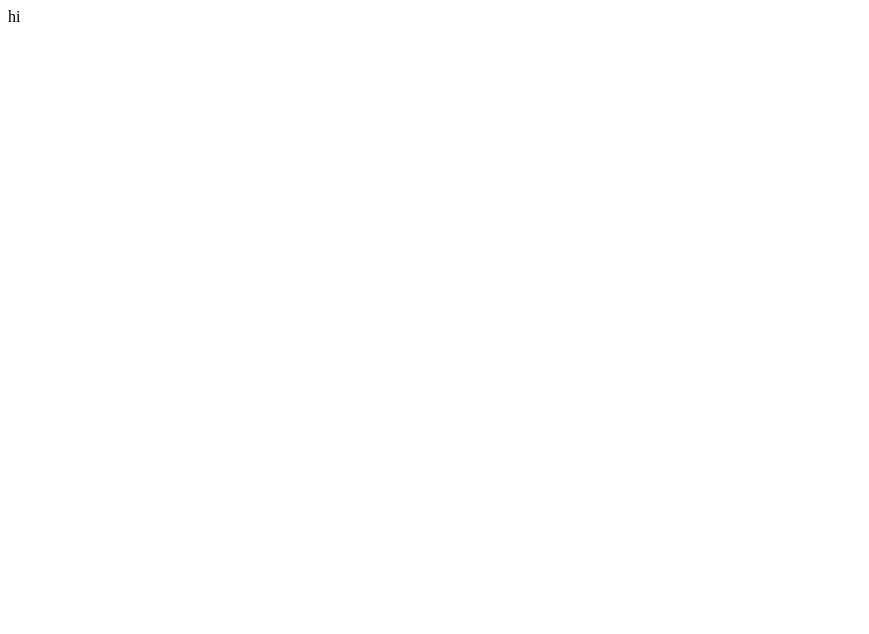
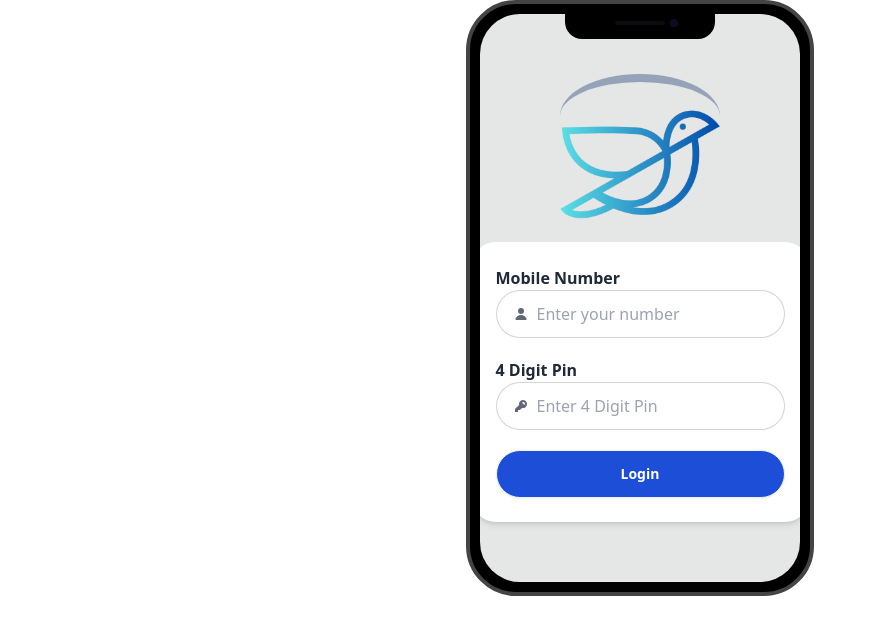
Before and after one commit to Ssiyam0123/payoo, a plain HTML site: page index.html in a window 1280 px wide. Shown: the whole page, without its empty margins (0-869 px from the left). Drawn offline with nearby package versions, Linux system fonts and the light colour scheme.

Commit message:
login page done

```diff
--- a/index.html
+++ b/index.html
@@ -1,11 +1,73 @@
 <!DOCTYPE html>
-<html lang="en">
+<html lang="en" data-theme="light">
 <head>
     <meta charset="UTF-8">
     <meta name="viewport" content="width=device-width, initial-scale=1.0">
     <title>Document</title>
+
+
+<link href="https://cdn.jsdelivr.net/npm/daisyui@4.12.10/dist/full.min.css" rel="stylesheet" type="text/css" />
+<script src="https://cdn.tailwindcss.com"></script>
 </head>
 <body>
-    hi
+      <section class="flex align-middle justify-center">
+        <div class="mockup-phone">
+            <div class="camera"></div>
+            <div class="display">
+              <div class="artboard artboard-demo phone-1">
+
+
+
+                <!-- login page -->
+                 <section class="flex justify-center">
+                    <!-- logo -->
+                    <div class="w-[50%] h-[50%] border-t-8 border-slate-400 rounded-[50%]">
+
+                        <img class="" src="./assest/payoo.png" alt="" srcset="">
+                    </div>
+
+                 </section>
+
+                 <section>
+                    <!-- login form -->
+                    <div class=" bg-white p-6 rounded-3xl shadow-md">
+
+                          <span class="text-md font-bold">Mobile Number</span>
+                          <label class="input input-bordered flex items-center gap-2 rounded-full mb-5">
+                            <svg
+                              xmlns="http://www.w3.org/2000/svg"
+                              viewBox="0 0 16 16"
+                              fill="currentColor"
+                              class="h-4 w-4 opacity-70">
+                              <path
+                                d="M8 8a3 3 0 1 0 0-6 3 3 0 0 0 0 6ZM12.735 14c.618 0 1.093-.561.872-1.139a6.002 6.002 0 0 0-11.215 0c-.22.578.254 1.139.872 1.139h9.47Z" />
+                            </svg>
+                            <input type="text" class="grow" placeholder="Enter your number" />
+                          </label>
+
+                          <span class="text-md font-bold">4 Digit Pin</span>
+                          <label class="input input-bordered flex items-center gap-2 rounded-full mb-5">
+                            <svg
+                              xmlns="http://www.w3.org/2000/svg"
+                              viewBox="0 0 16 16"
+                              fill="currentColor"
+                              class="h-4 w-4 opacity-70">
+                              <path
+                                fill-rule="evenodd"
+                                d="M14 6a4 4 0 0 1-4.899 3.899l-1.955 1.955a.5.5 0 0 1-.353.146H5v1.5a.5.5 0 0 1-.5.5h-2a.5.5 0 0 1-.5-.5v-2.293a.5.5 0 0 1 .146-.353l3.955-3.955A4 4 0 1 1 14 6Zm-4-2a.75.75 0 0 0 0 1.5.5.5 0 0 1 .5.5.75.75 0 0 0 1.5 0 2 2 0 0 0-2-2Z"
+                                clip-rule="evenodd" />
+                            </svg>
+                            <input type="password" class="grow" placeholder="Enter 4 Digit Pin" />
+                          </label>
+                          <button class="btn w-full rounded-full bg-blue-700 text-white font-bold">Login</button>
+                    </div>
+                 </section>
+
+
+
+              </div>
+            </div>
+          </div>
+      </section>
 </body>
 </html>
```
Also changed, not shown: assest/payoo - Copy.png (added), assest/payoo.png (added), tailwind.config.js (added), 1 other file.
